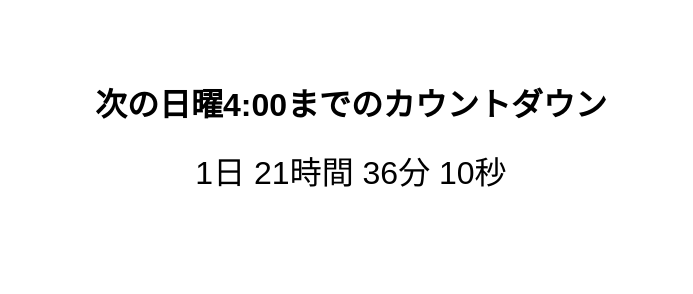
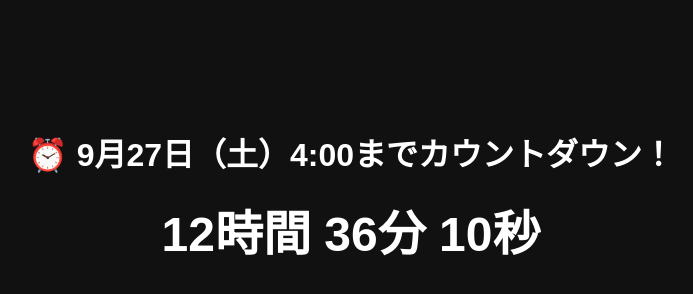
Before and after one commit to adsteam48/adsteam48.github.io, a plain HTML site: page index.html in a window 1280 px wide. Shown: the whole page, without its empty margins (289-982 px from the left). Drawn offline with Linux system fonts and the light colour scheme.

Commit message:
Update index.html

```diff
--- a/index.html
+++ b/index.html
@@ -2,76 +2,52 @@
 <html lang="ja">
 <head>
   <meta charset="UTF-8">
-  <title>日曜4時カウントダウン通知</title>
+  <title>カウントダウン</title>
   <style>
     body {
       font-family: sans-serif;
       text-align: center;
-      padding-top: 50px;
+      background: #111;
+      color: #fff;
+      padding-top: 100px;
+    }
+    h1 {
+      font-size: 2em;
+      margin-bottom: 20px;
     }
     #countdown {
-      font-size: 2em;
-      margin-top: 20px;
+      font-size: 3em;
+      font-weight: bold;
     }
   </style>
 </head>
 <body>
-  <h1>次の日曜4:00までのカウントダウン</h1>
+  <h1>⏰ 9月27日（土）4:00までカウントダウン！</h1>
   <div id="countdown">計算中...</div>
 
   <script>
-    // 通知許可リクエスト
-    if (Notification.permission !== "granted") {
-      Notification.requestPermission();
-    }
-
-    function notifyUser() {
-      if (Notification.permission === "granted") {
-        new Notification("⏰ 日曜日の朝4時になりました！");
-      } else {
-        alert("⏰ 日曜日の朝4時になりました！");
-      }
-    }
-
-    function getNextSunday4AM() {
+    function updateCountdown() {
+      // 締め切り日時を設定（ローカル時間）
+      const target = new Date("2025-09-27T04:00:00+09:00");
       const now = new Date();
-      const result = new Date(now);
-
-      // 次の日曜4:00に設定
-      result.setDate(now.getDate() + ((7 - now.getDay()) % 7)); // 次の日曜の日付
-      result.setHours(4, 0, 0, 0);
-
-      // 今日が日曜で、すでに4:00を過ぎていたら翌週にする
-      if (now > result) {
-        result.setDate(result.getDate() + 7);
-      }
-      return result;
-    }
-
-    function updateCountdown() {
-      const now = new Date();
-      const target = getNextSunday4AM();
       const diff = target - now;
 
       if (diff <= 0) {
-        notifyUser();
-        document.getElementById("countdown").textContent = "今がその時です！";
+        document.getElementById("countdown").textContent = "みんな起きる時間だ！🌅";
         clearInterval(timer);
         return;
       }
 
-      const days = Math.floor(diff / (1000 * 60 * 60 * 24));
-      const hours = Math.floor((diff / (1000 * 60 * 60)) % 24);
-      const minutes = Math.floor((diff / (1000 * 60)) % 60);
-      const seconds = Math.floor((diff / 1000) % 60);
+      const hours = Math.floor(diff / (1000 * 60 * 60));
+      const minutes = Math.floor((diff % (1000 * 60 * 60)) / (1000 * 60));
+      const seconds = Math.floor((diff % (1000 * 60)) / 1000);
 
       document.getElementById("countdown").textContent =
-        `${days}日 ${hours}時間 ${minutes}分 ${seconds}秒`;
+        `${hours}時間 ${minutes}分 ${seconds}秒`;
     }
 
-    // 1秒ごとに更新
+    updateCountdown(); // 初期表示
     const timer = setInterval(updateCountdown, 1000);
-    updateCountdown();
   </script>
 </body>
 </html>
```
